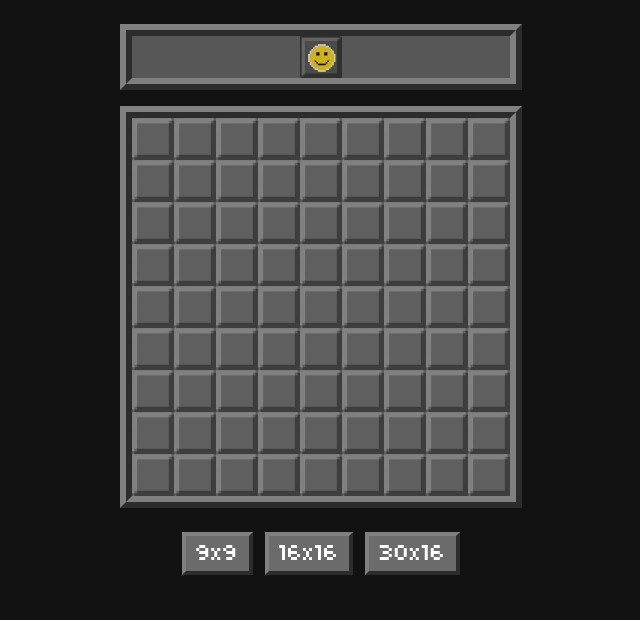
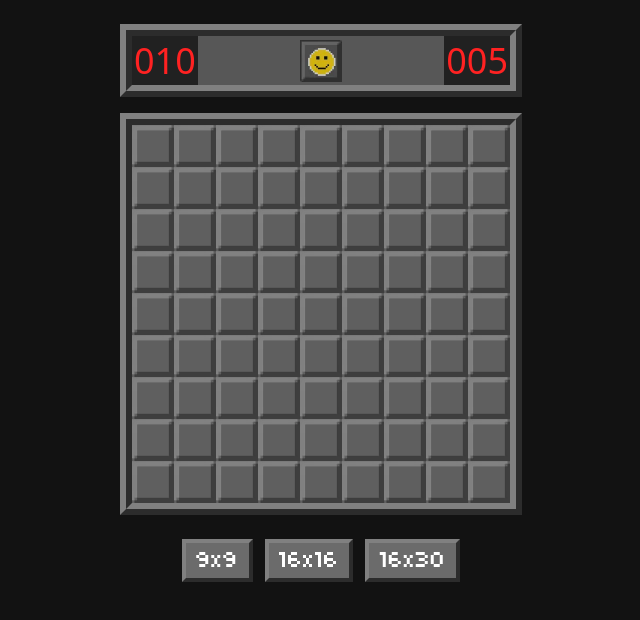
Before and after one commit to picuu/itb-buscaminas, a plain HTML site: page index.html in a window 1280 px wide. Shown: the whole page, without its empty margins (319-959 px from the left). Drawn offline with nearby package versions, Linux system fonts and the light colour scheme.

Commit message:
add flag counter and time counter

```diff
--- a/controllers/main.js
+++ b/controllers/main.js
@@ -16,6 +16,8 @@ export function startGame() {
     playAgainButton.addEventListener("click", () => resetGame(buscaminas, container, playAgainButton))
 
     eventosSeleccionCasillas(buscaminas, container, playAgainButton)
+
+    tiempo()
 }
 
 function pintarTablero(container, buscaminas) {
@@ -74,6 +76,7 @@ function eventosBandera(casilla, casillaDOM, container, buscaminas) {
         e.preventDefault()
         casilla.toggleBandera(buscaminas)
         pintarTablero(container, buscaminas)
+        actualizarContadorBombas(buscaminas)
     })
 }
 
@@ -121,7 +124,6 @@ function gameWin(buscaminas) {
     showConfetti()
 }
 
-
 function finalizarPartida(playAgainButtonClass) {
     const playAgainButton = document.getElementById("playAgainButton")
     playAgainButton.classList.add(playAgainButtonClass)
@@ -140,6 +142,7 @@ function resetGame(buscaminas, container, playAgainButton) {
     container.style.pointerEvents = "all"
 
     pintarTablero(container, buscaminas)
+    actualizarContadorBombas(buscaminas)
 }
 
 function showConfetti() {
@@ -162,3 +165,23 @@ function showConfetti() {
         disableForReducedMotion: true
     })
 }
+
+function tiempo() {
+    const contadorTiempo = document.getElementById("contadorTiempo")
+
+    setInterval(() => {
+        const tiempo = parseInt(contadorTiempo.textContent) + 1
+        let tiempoTxt = `${tiempo}`
+
+        if (tiempoTxt.length < 2) tiempoTxt = "00" + tiempo
+        else if (tiempoTxt.length < 3) tiempoTxt = "0" + tiempo
+
+        contadorTiempo.textContent = tiempoTxt
+    }, 1000)
+}
+
+function actualizarContadorBombas(buscaminas) {
+    const contadorBanderas = document.getElementById("contadorBanderas")
+    if (contadorBanderas.textContent.length >= 2) contadorBanderas.textContent = `0${buscaminas.numeroBombas - buscaminas.banderas.length}`
+    else contadorBanderas.textContent = `00${buscaminas.numeroBombas - buscaminas.banderas.length}`
+}
--- a/index.html
+++ b/index.html
@@ -23,15 +23,17 @@
     <body onload="startGame()">
         <main>
             <section class="header">
+                <span class="banderas-restantes" id="contadorBanderas">010</span>
                 <button id="playAgainButton" class="boton-reset"></button>
+                <span class="tiempo" id="contadorTiempo">000</span>
             </section>
 
             <section id="container" class="container"></section>
 
             <section class="seleccion-casillas">
                 <button data-filas="9" data-columnas="9" data-bombas="10">9x9</button>
-                <button data-filas="16" data-columnas="16" data-bombas="40">16x16</button>
-                <button data-filas="30" data-columnas="16" data-bombas="99">30x16</button>
+                <button data-filas="16" data-columnas="16" data-bombas="35">16x16</button>
+                <button data-filas="16" data-columnas="30" data-bombas="80">16x30</button>
             </section>
         </main>
     </body>
--- a/style.css
+++ b/style.css
@@ -30,17 +30,17 @@ main {
 
 .header {
     display: flex;
-    justify-content: center;
+    justify-content: space-between;
+    align-items: center;
     width: 100%;
     background-color: rgb(87, 87, 87);
 }
 
-.container {
-    width: fit-content;
-    margin-inline: auto;
-    display: grid;
-    place-content: center;
-    text-align: center;
+.banderas-restantes, .tiempo {
+    padding-inline: 2px;
+    background-color: #212121;
+    font-size: 36px;
+    color: #f22;
 }
 
 .boton-reset, .casilla {
@@ -56,6 +56,14 @@ main {
     background-position: -294px -42px;
     border: none;
     border-radius: 0;
+}
+
+.container {
+    width: fit-content;
+    margin-inline: auto;
+    display: grid;
+    place-content: center;
+    text-align: center;
 }
 
 .game-over {
```
